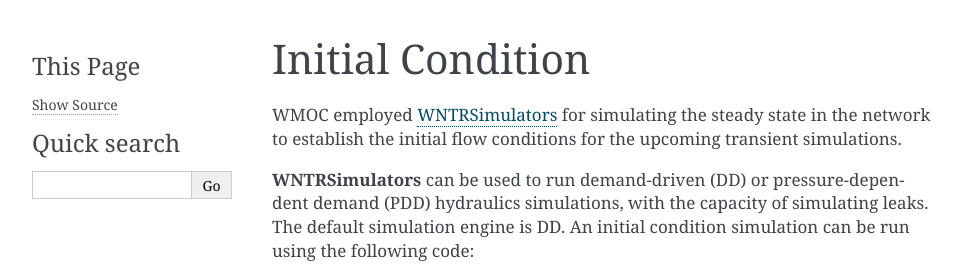
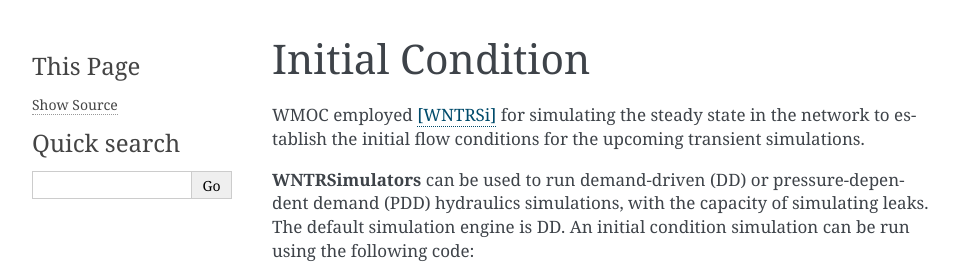
Before and after one commit to glorialulu/TSNet, a Sphinx documentation site: the page built from docs/initial.rst, in a window 1280 px wide, cut to the strip 0-276 px from the top of the page. Shown: the whole strip, without its empty margins (148-1110 px from the left). Built offline with Sphinx 7.4.7, drawn with Linux system fonts in a browser that asks for light colours.

Commit message:
add reference.

```diff
--- a/docs/initial.rst
+++ b/docs/initial.rst
@@ -2,11 +2,9 @@
 Initial Condition
 =================
 
-WMOC employed WNTRSimulators_ for simulating the steady state
+WMOC employed [WNTRSi]_ for simulating the steady state
 in the network to establish the initial flow conditions for
 the upcoming transient simulations.
-
-.. _WNTRSimulators: https://wntr.readthedocs.io/en/latest/index.html
 
 **WNTRSimulators** can be used to run demand-driven (DD) or
 pressure-dependent demand (PDD) hydraulics simulations, with the
--- a/docs/reference.rst
+++ b/docs/reference.rst
@@ -3,3 +3,5 @@ Reference
 =========
 
 .. [WYSS93] Wylie, E. B., Streeter, V. L., & Suo, L. (1993). Fluid transients in systems (Vol. 1, p. 464). Englewood Cliffs, NJ: Prentice Hall.
+
+.. [WNTRSi] https://wntr.readthedocs.io/en/latest/index.html
--- a/docs/transient.rst
+++ b/docs/transient.rst
@@ -18,9 +18,8 @@ The Method of Characteristics (MOC) method is used to solve the following
 governing equations transient flow [WYSS93]_.
 
 .. math::
-    \frac{\partial H}{\partial t} + a^2 /g * \frac{\partial V}{\partial t} = 0
+    \frac{\partial H}{\partial t} + \frac{a^2}{g} * \frac{\partial V}{\partial t} = 0
 
-..math::
     \frac{\partial V}{\partial t} + g*\frac{\partial H}{\partial t} + h_f = 0
 
 where
```
